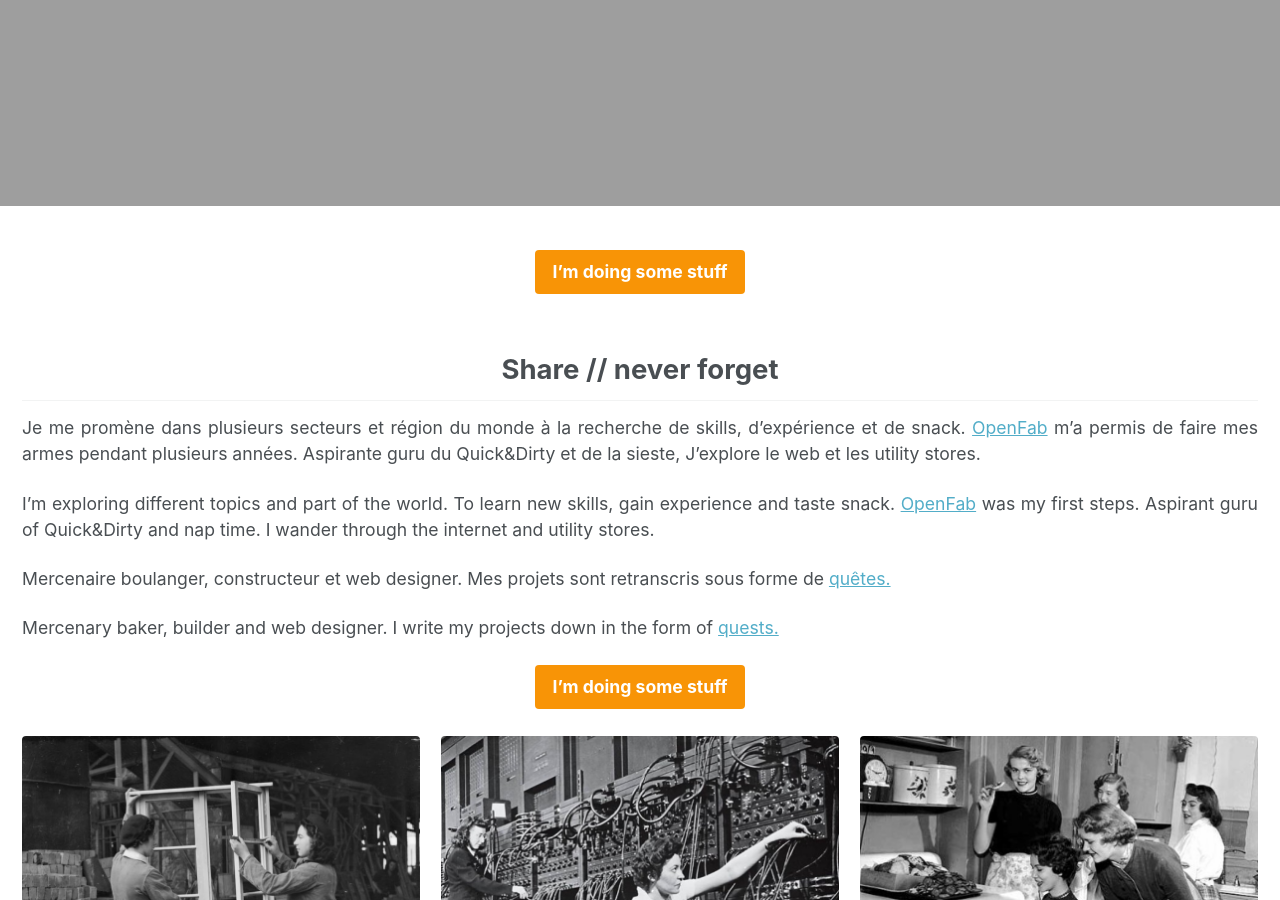
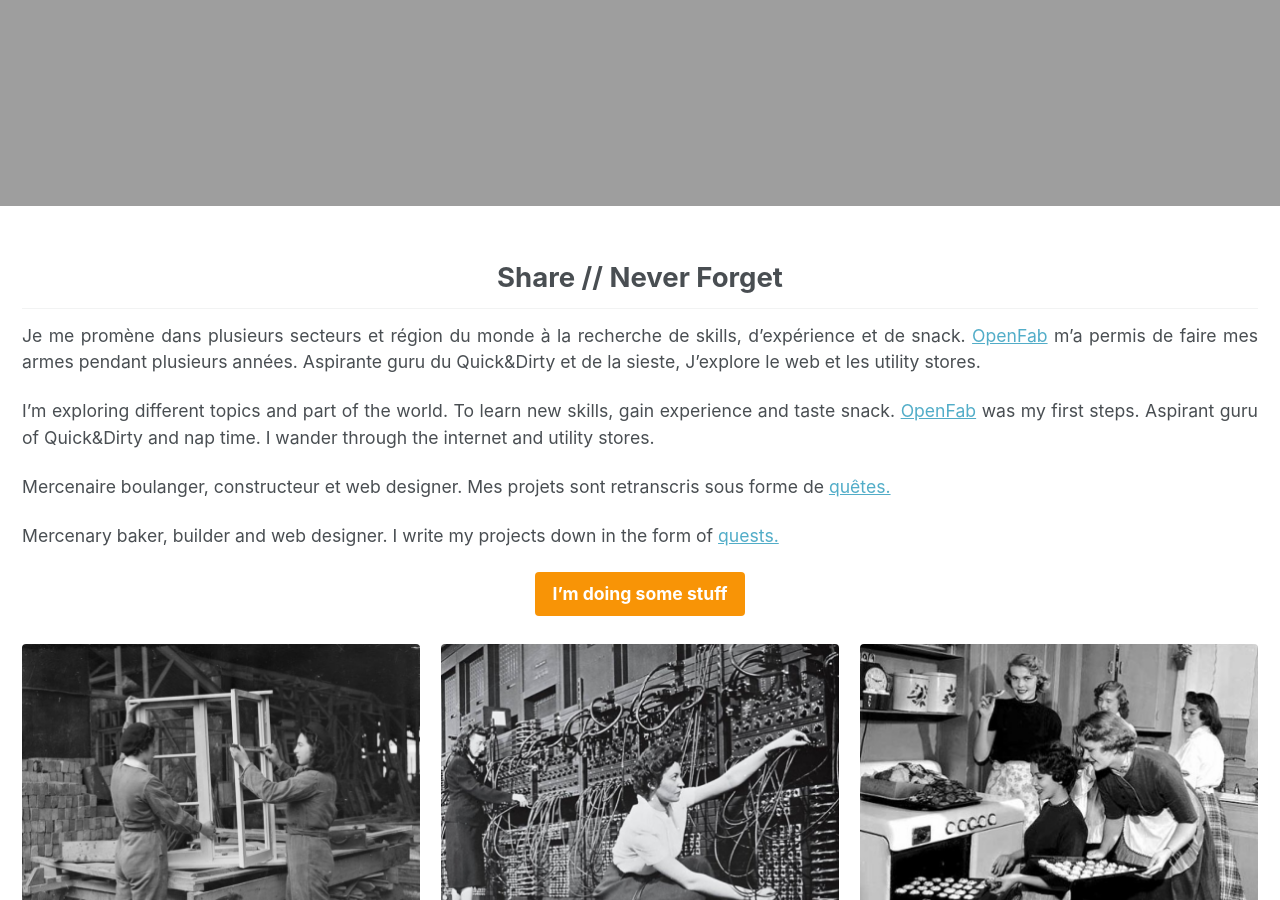
Before and after one commit to zuperninja/zuperninja.github.io, a Jekyll site: the page built from index.md, in a window 1280 px wide and 900 px high, scrolled down 854 px. Built offline with Jekyll 4.4.1, drawn with Linux system fonts in a browser that asks for light colours; our own code applies the rules of GitHub Pages for plain Markdown files.

Commit message:
Update index.md

```diff
--- a/index.md
+++ b/index.md
@@ -31,11 +31,7 @@ feature_row:
 
 ---
 
-
-{: .text-center}
-[I'm doing some stuff](/blog/year-archive/){: .btn .btn--warning .btn--large}
-
-## Share // never forget
+## Share // Never Forget
 {: .text-center}
 
 
```
